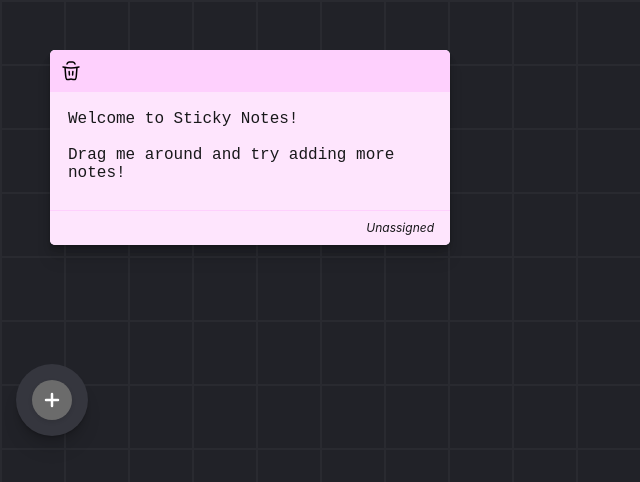
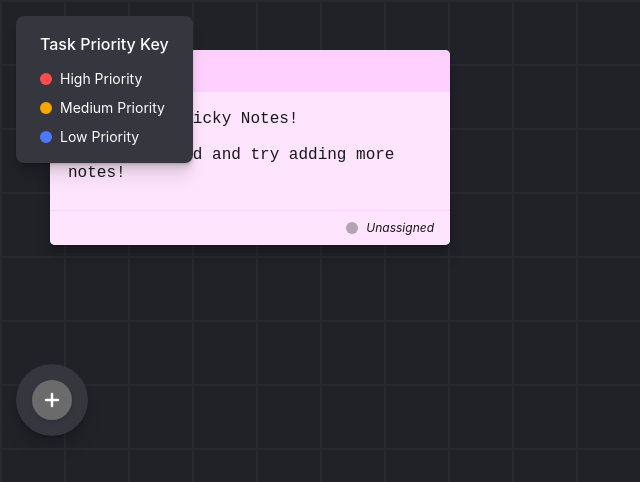
Before and after one commit to MartinMtandi/sticky-note, a React (Vite) app: page / in a window 1280 px wide. Shown: the top 482 px of the page, without its empty margins (0-640 px from the left). Built offline with nearby package versions, Linux system fonts and the light colour scheme.

Commit message:
Set priority for each task (#10)

```diff
--- a/src/components/NoteCard.tsx
+++ b/src/components/NoteCard.tsx
@@ -6,6 +6,7 @@
 import { useMembers } from '../services/useMembers';
 import Spinner from '../icons/Spinner';
 import Button from './Button';
+import { PRIORITY_COLORS, Priority } from '../utils/constants';
 
 interface StyledProps {
     $colors: NoteColors;
@@ -21,9 +22,10 @@
 }
 
 const NoteCard: FC<NoteCardProps> = ({ note, onDelete }) => {
-    const { body, colors } = note;
+    const { body, colors, priority } = note;
     const [pos, setPos] = useState<CardStyledProps['$position']>(note.position);
     const [saving, setSaving] = useState<boolean>(false);
+    const [currentPriority, setCurrentPriority] = useState<Priority | undefined>(priority);
     const keyUpTimer = useRef<ReturnType<typeof setTimeout> | null>(null);
     const mouseStartPos = useRef<CardStyledProps['$position']>({ x: 0, y: 0 });
     const lastMousePos = useRef<CardStyledProps['$position']>({ x: 0, y: 0 });
@@ -57,6 +59,19 @@
         e.stopPropagation(); // Prevent triggering mouseDown event
         await onDelete();
     }
+
+    const cyclePriority = (e: MouseEvent) => {
+        e.stopPropagation(); // Prevent triggering mouseDown event
+        const priorities: Priority[] = ['HIGH', 'MEDIUM', 'LOW'];
+        const currentIndex = currentPriority ? priorities.indexOf(currentPriority) : -1;
+        const nextPriority = currentIndex === priorities.length - 1 ? undefined : priorities[(currentIndex + 1) % priorities.length];
+
+        setCurrentPriority(nextPriority);
+        updateNote({
+            ...note,
+            priority: nextPriority
+        });
+    };
 
     const mouseDown = (e: MouseEvent<HTMLDivElement>) => {
         const target = e.target as HTMLElement;
@@ -136,7 +151,24 @@
                 />
             </CardBody>
             <CardFooter $colors={colors}>
+                <FooterContent>
+                    {currentPriority && (
+                        <PriorityDot
+                            $color={PRIORITY_COLORS[currentPriority]}
+                            onClick={cyclePriority}
+                            title={`${currentPriority.charAt(0) + currentPriority.slice(1).toLowerCase()} Priority - Click to change`}
+                        />
+                    )}
+                    {!currentPriority && (
+                        <PriorityDot
+                            $color="#666"
+                            onClick={cyclePriority}
+                            title="No Priority - Click to set"
+                            style={{ opacity: 0.5 }}
+                        />
+                    )}
                     <FooterText $colors={colors}>{memberName}</FooterText>
+                </FooterContent>
             </CardFooter>
         </Card>
     )
@@ -201,20 +233,40 @@
     border-top: 1px solid ${props => props.$colors.colorHeader};
 `
 
+const FooterContent = styled.div`
+    display: flex;
+    align-items: center;
+    gap: 0.5rem;
+`;
+
 const FooterText = styled.span<StyledProps>`
     color: ${props => props.$colors.colorText};
     font-size: 12px;
     font-style: italic;
 `
 
+const PriorityDot = styled.div<{ $color: string }>`
+    width: 12px;
+    height: 12px;
+    border-radius: 50%;
+    background-color: ${props => props.$color};
+    cursor: pointer;
+    transition: transform 0.2s ease;
+
+    &:hover {
+        transform: scale(1.2);
+    }
+`;
+
 const SavingIndicator = styled.div`
     display: flex;
     align-items: center;
-    gap: 5px;
-`
+    gap: 0.5rem;
+`;
 
 const SavingText = styled.span<StyledProps>`
     color: ${props => props.$colors.colorText};
-`
+    font-size: 12px;
+`;
 
 export default NoteCard;
--- /dev/null
+++ b/src/components/TaskPriorityKey.tsx
@@ -0,0 +1,81 @@
+import { FC } from 'react';
+import styled from 'styled-components';
+import { PRIORITY_COLORS } from '../utils/constants';
+
+interface PriorityDotProps {
+    $color: string;
+}
+
+const TaskPriorityKey: FC = () => {
+    return (
+        <Container>
+            <Title>Task Priority Key</Title>
+            <PriorityList>
+                <PriorityItem>
+                    <PriorityDot $color={PRIORITY_COLORS.HIGH} />
+                    <PriorityLabel>High Priority</PriorityLabel>
+                </PriorityItem>
+                <PriorityItem>
+                    <PriorityDot $color={PRIORITY_COLORS.MEDIUM} />
+                    <PriorityLabel>Medium Priority</PriorityLabel>
+                </PriorityItem>
+                <PriorityItem>
+                    <PriorityDot $color={PRIORITY_COLORS.LOW} />
+                    <PriorityLabel>Low Priority</PriorityLabel>
+                </PriorityItem>
+            </PriorityList>
+        </Container>
+    );
+};
+
+const Container = styled.div`
+    position: fixed;
+    top: 1rem;
+    left: 1rem;
+    background-color: #35363e;
+    padding: 1rem 1.5rem;
+    border-radius: 8px;
+    z-index: 1000;
+    box-shadow:
+        0 1px 1px hsl(0deg 0% 0% / 0.075),
+        0 2px 2px hsl(0deg 0% 0% / 0.075),
+        0 4px 4px hsl(0deg 0% 0% / 0.075),
+        0 8px 8px hsl(0deg 0% 0% / 0.075),
+        0 16px 16px hsl(0deg 0% 0% / 0.075);
+`;
+
+const Title = styled.h3`
+    margin: 0 0 0.75rem 0;
+    color: white;
+    font-size: 1rem;
+    font-weight: 500;
+`;
+
+const PriorityList = styled.ul`
+    list-style: none;
+    margin: 0;
+    padding: 0;
+    display: flex;
+    flex-direction: column;
+    gap: 0.5rem;
+`;
+
+const PriorityItem = styled.li`
+    display: flex;
+    align-items: center;
+    gap: 0.5rem;
+`;
+
+const PriorityDot = styled.div<PriorityDotProps>`
+    width: 12px;
+    height: 12px;
+    border-radius: 50%;
+    background-color: ${props => props.$color};
+`;
+
+const PriorityLabel = styled.span`
+    color: white;
+    font-size: 0.875rem;
+`;
+
+export default TaskPriorityKey;
--- a/src/pages/NotesPage.tsx
+++ b/src/pages/NotesPage.tsx
@@ -4,6 +4,7 @@
 import { useNotes } from '../services/useNotes';
 import Controls from '../components/Controls';
 import ErrorModal from '../components/ErrorModal';
+import TaskPriorityKey from '../components/TaskPriorityKey';
 
 const NotesPage: FC = () => {
   const { notes, addNote, deleteNote } = useNotes();
@@ -42,6 +43,7 @@
 
   return (
     <div onClick={handlePageClick} style={{ height: '100%', width: '100%', position: 'relative' }}>
+      <TaskPriorityKey />
       {notes.map((note: Note) => (
         <NoteCard key={note.$id} note={note} onDelete={() => deleteNote(note.$id)} />
       ))}
--- /dev/null
+++ b/src/utils/constants.ts
@@ -0,0 +1,7 @@
+export const PRIORITY_COLORS = {
+    HIGH: '#FF4D4D',
+    MEDIUM: '#FFA500',
+    LOW: '#4D79FF'
+} as const;
+
+export type Priority = 'HIGH' | 'MEDIUM' | 'LOW';
--- a/src/utils/types.ts
+++ b/src/utils/types.ts
@@ -1,3 +1,5 @@
+import { Priority } from './constants';
+
 interface NotePosition {
     x: number;
     y: number;
@@ -15,6 +17,7 @@
     colors: NoteColors;
     position: NotePosition;
     memberId?: string;
+    priority?: Priority;
 }
 
 export interface ColorProps {
```
Lines whose indentation alone changed are shown as unchanged.
